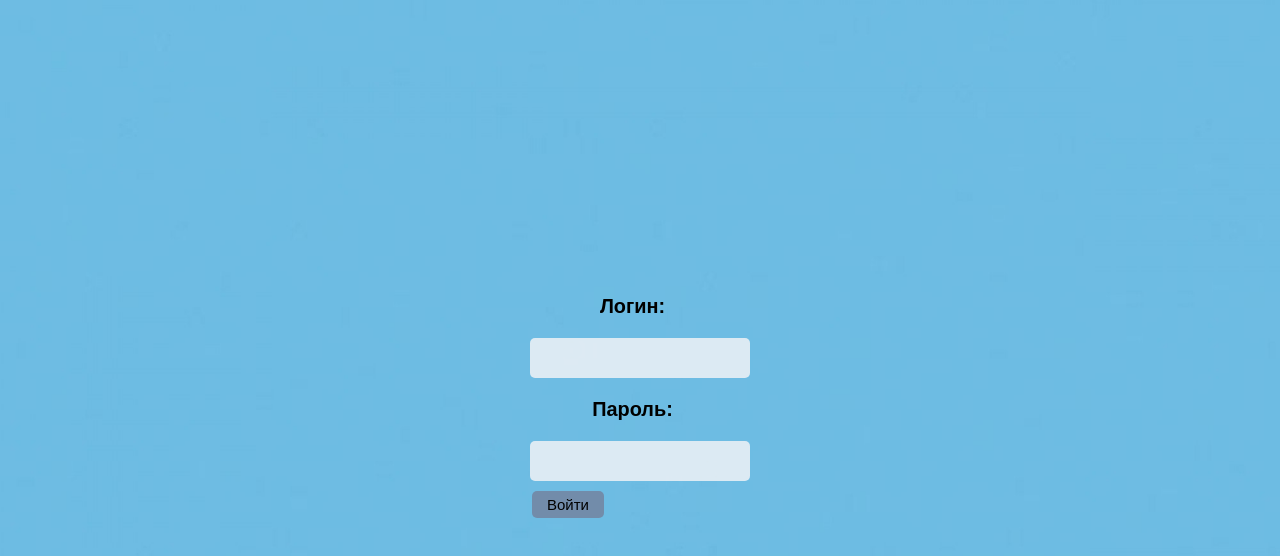
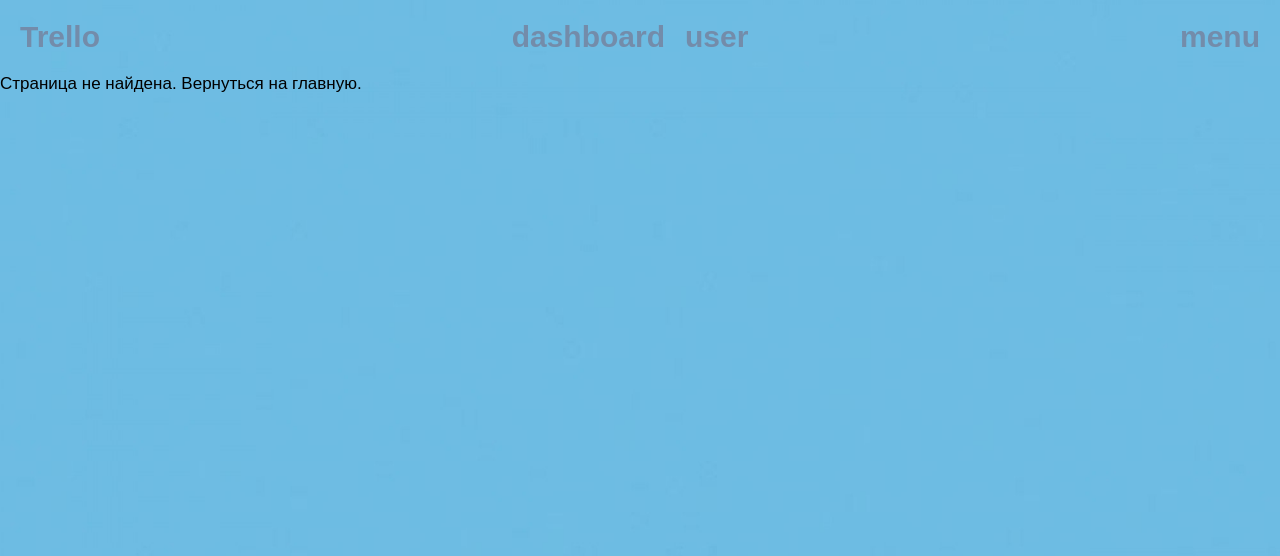
Before and after one commit to YanaVarsak/YanaVarsak-react-trello, a React (Create React App) app: page / in a window 1280 px wide. Before the commit this address led to /login. Shown: the top 556 px of the page. Built offline with nearby package versions, Linux system fonts and the light colour scheme.

Commit message:
Добавила userPage, в хедер добавила ссылки

```diff
--- a/src/components/App.jsx
+++ b/src/components/App.jsx
@@ -3,6 +3,7 @@ import { Header } from './Header';
 import { Dashboard } from './Dashboard';
 import '../css/styles.css'
 import { LoginPage } from './LoginPage';
+import { UserPage } from './UserPage';
 
  export function App() {
   return (
@@ -10,7 +11,8 @@ import { LoginPage } from './LoginPage';
       <Header/>
       <Modal/>
       <Dashboard/>
-      <LoginPage/>.
+      <LoginPage/>
+      <UserPage/>
     </div>
   );
   };
--- a/src/components/Dashboard/Dashboard.jsx
+++ b/src/components/Dashboard/Dashboard.jsx
@@ -12,21 +12,21 @@ export class Dashboard extends React.Component {
       isEdit: true,
       tasks: [
         { text: "Create modal", id: 1, status: 'todo' },
-        { text: "Create dashboard", id: 2, status: 'done' },
-        { text: "Create dashboard", id: 3, status: 'in_process' }
-
+        { text: "Create dashboard", id: 3, status: 'done' },
+        { text: "Create dashboard", id: 2, status: 'in_process' },
       ],
     };
+
+
     toStartProcess = (id) => {
       this.setState((prev) =>({
-        tasks: !prev.tasks.map((tasks) => tasks.id !==id ? tasks :{...tasks, status: "in_process"}  )
+        tasks: prev.tasks.map((task) => task.id !==id ? task :{...task, status: "in_process"}  )
       }))
     }
 
     clearTasks = () => {
       this.setState({ tasks: [ ] });
     };
-
     buttonAddClick = () =>{
       this.setState((prev)=>({
       tasks:[
@@ -37,24 +37,14 @@ export class Dashboard extends React.Component {
       value:""
     }))
 
-
-
-
-
-
  }
     render() {
       return (
-
         <div className={css.wrapper}>
-
-          {['todo', 'in_progress','done'].map((status)=>(
-
-
+          {['todo', 'in_process','done'].map((status)=>(
           <Card
 
           title={status}
-
           footer={<div>
 
             <Input value={this.state.value} onChange={(event) => this.setState({ value: event.target.value })} />
@@ -62,11 +52,7 @@ export class Dashboard extends React.Component {
             <Button click={this.clearTasks} title="Удалить" />
           </div>}>
           <div className={css.cardDiv}>
-            <ul className={css.list}>
-
-            {this.state.tasks.filter((tasks) => tasks.status === status)
-                .map((item) => {
-
+            <ul className={css.list}> {this.state.tasks.filter((tasks) => tasks.status === status).map((item) => {
                 return (
                   <li onClick={ ()=> this.toStartProcess(item.id)} className={css.listItem} key={item.id}>{item.text}</li>
                 );
@@ -74,11 +60,8 @@ export class Dashboard extends React.Component {
             </ul>
           </div>
         </Card>
-
           ))}
-
         </div>
-
       );
     };
 };
--- a/src/components/Header/Header.jsx
+++ b/src/components/Header/Header.jsx
@@ -1,7 +1,12 @@
 import React from "react"
 import { Modal } from '../common/Modal';
 import css from './style.module.css'
+import {
+  BrowserRouter as
 
+  Link,
+
+} from "react-router-dom";
 
 
 export class Header extends React.Component {
@@ -22,6 +27,10 @@ export class Header extends React.Component {
       return (
         <div className={css.headerWrapper}>
           <div className={css.headerLogo}> Trello </div>
+          <div className={css.headerLinks}>
+     <div className={css.headerLink} >  <Link to="./dashboard">dashboard</Link></div>
+     <div className={css.headerLink} > <Link to="./config">user</Link></div>
+      </div>
           <div className={css.headerMenu}>
             <Modal isVisible={this.state.test}onClose={() => this.setState({ test: false })}>
               <ul className={css.headerMenuList} >
--- a/src/components/Header/style.module.css
+++ b/src/components/Header/style.module.css
@@ -32,3 +32,18 @@
     color: #f4f5f7;
     transition: 1s;
   }
+
+  .headerLink:hover{
+    transition: 0.5s;
+    color: #f4f5f7;
+  }
+
+  .headerLink{
+    margin-right: 20px;
+    transition: 0.5s;
+  }
+
+  .headerLinks{
+    display: flex;
+    justify-content: space-between;
+  }
--- a/src/components/LoginPage/LoginPage.jsx
+++ b/src/components/LoginPage/LoginPage.jsx
@@ -7,10 +7,9 @@ import { Input } from '../common/Input'
 
 export class LoginPage extends React.Component {
 state = {
-        values: { login: '111', password: '111'},
+        values: { login: '', password: ''},
         errors: { login: '', password: ''},
-        loginValid: true,
-        passwordValid: true,
+        isAuth: true,
      }
 
      handler = ({ target }) => {
@@ -22,32 +21,28 @@ state = {
         }));
     }
     onClick = () => {
-        if (this.state.values.login === this.state.errors.login &&
-         this.state.values.password === this.state.errors.password){
+        if (this.state.values.login === this.state.values.password === '111'){
+            this.setState({isAuth:true})
             alert('Успех')
-         } else if (this.state.values.login !== this.state.errors.login) {
-             this.setState({loginValid: false})
-         } else if (this.state.values.password !== this.state.errors.password) {
-             this.setState({passwordValid: false})
+         } else if (this.state.values.login !=='111' && this.state.values.password !== '111') {
+             this.setState({lisAuth: false})
          }
     }
- errorMessage =() => {
-    if (this.props.description.name.trim() === ""){
-        alert('Ghhkk')
-    }
- }
+
     render() {
 
         return (
             <div className={css.wrapper}>
-            <form onSubmit={this.onSubmit}>
+            <form >
               <div>
                   <h3 className={css.login} > Логин:</h3>
                    <Input placeholder="Сюда вводить логин" type="text" name="login" onChange={this.handler}/></div>
+                   <div className={css.wrongLogin}>Неверный логин</div>
               <div>
               <h3 className={css.login} > Пароль:</h3>
               <Input placeholder=" Сюда вводить пароль" type="password" name="password" onChange={this.handler}/></div>
-              <Button className={css.btn} type="submit"   title="Войти"/>
+              <div className={css.wrongPass}>Неверный пароль</div>
+              <Button  click={this.onClick} className={css.btn} type="submit"   title="Войти"/>
             </form>
             </div>
           );
--- a/src/components/LoginPage/style.module.css
+++ b/src/components/LoginPage/style.module.css
@@ -12,6 +12,15 @@
   align-items: center;
   justify-content: center;
 }
-.color{
-   background: #000;
+
+
+
+.wrongLogin, .wrongPass {
+    opacity: 0;
+    color: red;
 }
+
+.active {
+    opacity: 1;
+    color: red;
+}
--- /dev/null
+++ b/src/components/Tasks/index.js
@@ -0,0 +1 @@
+export { Tasks} from './Tasks'
--- /dev/null
+++ b/src/components/UserPage/UserPage.jsx
@@ -0,0 +1,8 @@
+export const UserPage = ({value, onChange}) => {
+
+    return (
+        <div>
+            <input  value = {value} onChange = {onChange}  />
+        </div>
+    )
+}
--- /dev/null
+++ b/src/components/UserPage/index.js
@@ -0,0 +1 @@
+export { UserPage } from './UserPage'
--- a/src/index.js
+++ b/src/index.js
@@ -1,41 +1,48 @@
 import React from 'react';
 import ReactDOM from 'react-dom';
 import {
-  BrowserRouter as Router,
+  BrowserRouter,
   Switch,
   Route,
   Redirect,
 } from "react-router-dom";
 import { LoginPage } from "./components/LoginPage/LoginPage";
 import { App } from "./components";
+import {UserPage}from './components/UserPage/UserPage';
+import { Header } from './components/Header'
+import { Tasks } from './components/Tasks';
 
 class AppWithAuth extends React.Component {
   state = { isAuth: false };
 
-  comeDashboard = () => {
-    this.setState({
-      isAuth: true,
-    });
-  };
+
 
   render() {
 
     return (
-      <Router>
+      <BrowserRouter>
+        <Header />
       <Switch>
         <Route path="/login">
-          {this.state.isAuth ? (
-            <Redirect to="/dashboard" />
+          {this.state.isAuth ? (<Redirect to="/dashboard" />
           ) : (
-            <LoginPage comeTrello={this.comeDashboard }/>
+            <LoginPage />
           )}
         </Route>
         <Route path="/dashboard">
           {this.state.isAuth ? <App /> : <Redirect to="/login" />}
         </Route>
-        <Redirect to="/login" />
+        <Route path="/config">
+        {this.state.isAuth ? <App /> : <Redirect to="/login" />}
+            <UserPage />
+          </Route>
+        <div>Страница не найдена. Вернуться на главную.</div>
+
+        <Route path="/task/:id">
+        <Tasks/>
+    </Route>
       </Switch>
-    </Router>
+    </BrowserRouter>
     );
   }
 }
```
Also changed, not shown: src/components/Tasks/Tasks.jsx (added). Lines whose indentation alone changed are shown as unchanged.
